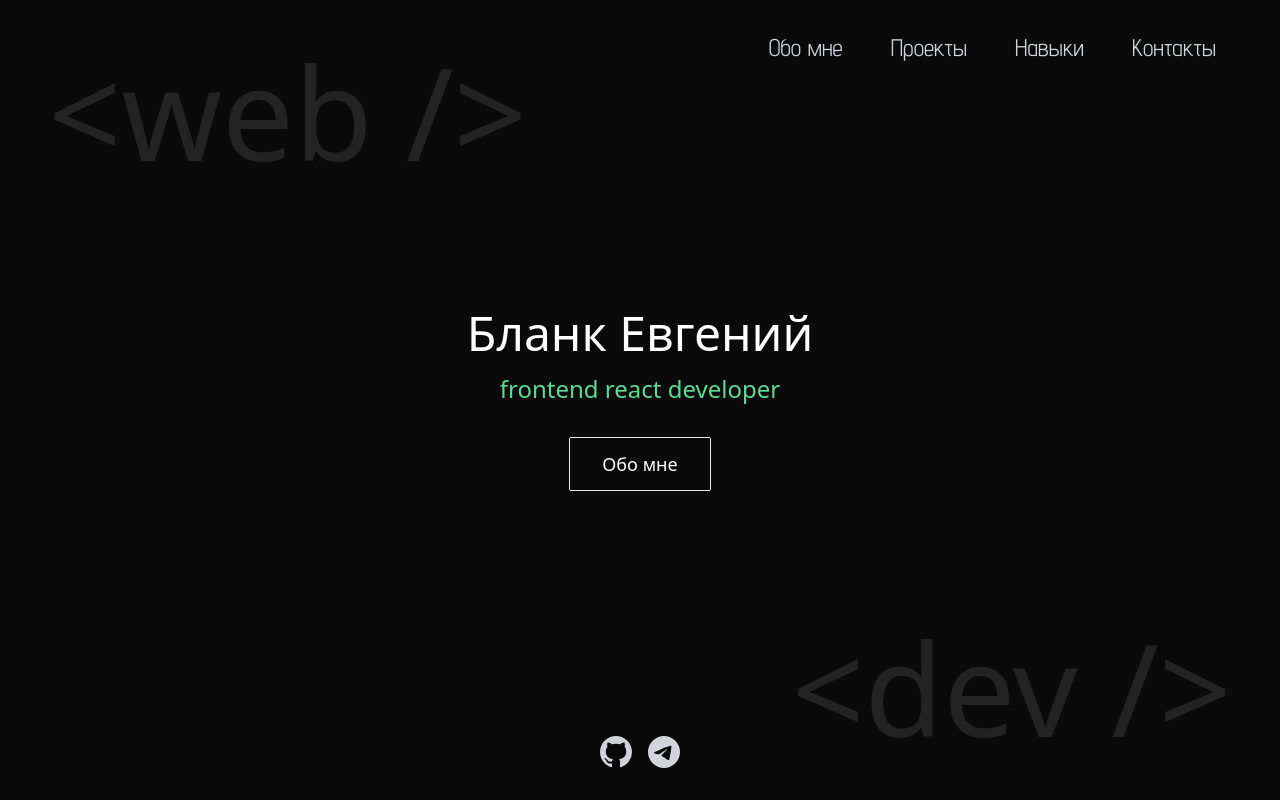
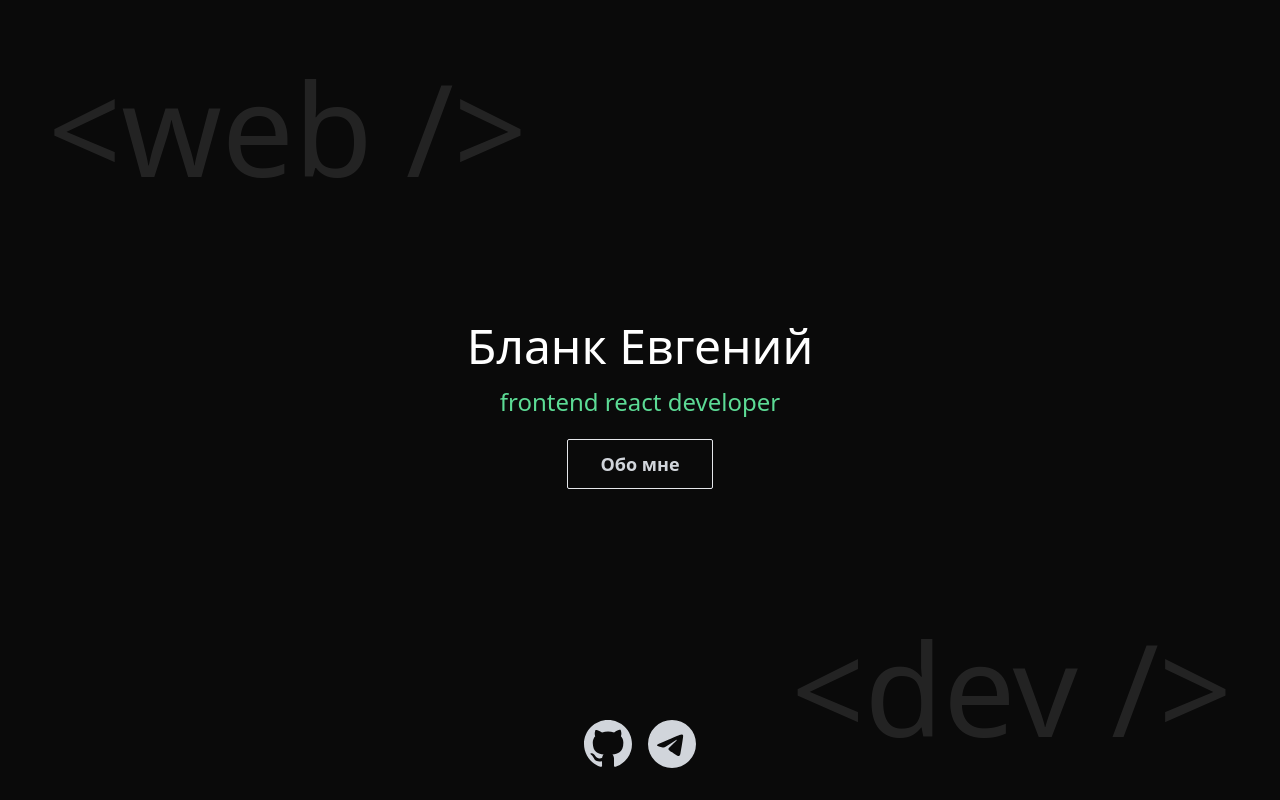
Before and after one commit to blank-evgeniy/portfolio, a React (Vite) app: page / in a window 1280 px wide. Built offline with nearby package versions, Linux system fonts and the light colour scheme; the HTML template or start-up script is replaced by a standard one.

Commit message:
Updated header: it is now fixed

```diff
--- a/src/components/Header/Header.tsx
+++ b/src/components/Header/Header.tsx
@@ -1,10 +1,24 @@
 import { useState } from 'react';
 import Link from '../ui/Link';
 import { CloseIcon, MenuIcon } from '../img/Icons';
+import { motion } from 'framer-motion';
 
 const MobileMenuStyles = {
-    open: 'absolute left-0 top-0 z-10 flex h-screen w-screen flex-col gap-4 bg-secondary p-8 transition-transform duration-500 ease-out sm:hidden translate-x-0',
-    close: 'absolute left-0 top-0 z-10 flex h-screen w-screen flex-col gap-4 bg-secondary p-8 transition-transform duration-500 ease-out sm:hidden translate-x-full',
+    open: 'absolute left-0 top-0 z-30 flex h-screen w-screen flex-col gap-4 bg-secondary p-8 transition-transform duration-500 ease-out sm:hidden translate-x-0',
+    close: 'absolute left-0 top-0 z-30 flex h-screen w-screen flex-col gap-4 bg-secondary p-8 transition-transform duration-500 ease-out sm:hidden translate-x-full',
+};
+
+const headerAnimations = {
+    hidden: {
+        y: -100,
+    },
+    visible: {
+        y: 0,
+        transition: {
+            delay: 0.2,
+            ease: 'easeIn',
+        },
+    },
 };
 
 const Header = () => {
@@ -15,32 +29,45 @@ const Header = () => {
     };
 
     return (
-        <header className="bg-inherit font-main text-2xl text-white">
+        <header className="fixed z-30 w-screen bg-main font-main text-2xl text-white shadow-xl">
             <nav className="mx-auto max-w-[1360px] px-4">
-                <div className="hidden justify-end gap-12 py-8 pr-12 align-middle sm:flex">
-                    <Link>Обо мне</Link>
-                    <Link>Проекты</Link>
-                    <Link>Навыки</Link>
-                    <Link>Контакты</Link>
-                </div>
+                <motion.div
+                    variants={headerAnimations}
+                    initial="hidden"
+                    animate="visible"
+                    className="hidden justify-end gap-12 py-6 pr-12 align-middle sm:flex"
+                >
+                    <Link href="#about">Обо мне</Link>
+                    <Link href="#projects">Проекты</Link>
+                    <Link href="#skills">Навыки</Link>
+                    <Link href="#contacts">Контакты</Link>
+                </motion.div>
                 <div
                     className={
                         isOpen ? MobileMenuStyles.open : MobileMenuStyles.close
                     }
                 >
-                    <Link onClick={handleOpen}>Обо мне</Link>
-                    <Link onClick={handleOpen}>Проекты</Link>
-                    <Link onClick={handleOpen}>Навыки</Link>
-                    <Link onClick={handleOpen}>Контакты</Link>
+                    <Link href="#about" onClick={handleOpen}>
+                        Обо мне
+                    </Link>
+                    <Link href="#projects" onClick={handleOpen}>
+                        Проекты
+                    </Link>
+                    <Link href="#skills" onClick={handleOpen}>
+                        Навыки
+                    </Link>
+                    <Link href="#contacts" onClick={handleOpen}>
+                        Контакты
+                    </Link>
                     <button
-                        className="absolute right-8 top-8 z-20 block sm:hidden"
+                        className="fixed right-8 top-8 z-30 block sm:hidden"
                         onClick={handleOpen}
                     >
                         <CloseIcon />
                     </button>
                 </div>
                 <button
-                    className="absolute right-8 top-8 block sm:hidden"
+                    className="fixed right-8 top-8 z-20 block rounded-md bg-accent p-1 text-black shadow-lg sm:hidden"
                     onClick={handleOpen}
                 >
                     <MenuIcon />
--- a/src/components/Hero/Hero.tsx
+++ b/src/components/Hero/Hero.tsx
@@ -1,7 +1,5 @@
 import { GithubIcon, TelegramIcon } from '../img/Icons';
-import { MotionButton } from '../ui/Button';
-import Header from '../Header/Header';
-import Link from '../ui/Link';
+import Link, { MotionLink } from '../ui/Link';
 import { motion } from 'framer-motion';
 
 const heroAnimation = {
@@ -29,7 +27,6 @@ const linksAnimation = {
 const Hero = () => {
     return (
         <div className="relative min-h-screen overflow-hidden bg-main">
-            <Header />
             <section className="text-white">
                 <motion.div
                     initial="hidden"
@@ -50,9 +47,14 @@ const Hero = () => {
                     >
                         frontend react developer
                     </motion.h1>
-                    <MotionButton variants={heroAnimation} custom={3}>
+                    <MotionLink
+                        variants={heroAnimation}
+                        custom={3}
+                        variant="button"
+                        href="#about"
+                    >
                         Обо мне
-                    </MotionButton>
+                    </MotionLink>
                 </motion.div>
                 <motion.div
                     variants={linksAnimation}
@@ -61,17 +63,17 @@ const Hero = () => {
                     className="absolute bottom-8 left-[50%] flex translate-x-[-50%] gap-4"
                 >
                     <Link href="" variant="accent">
-                        <GithubIcon />
+                        <GithubIcon size={48} />
                     </Link>
                     <Link href="" variant="accent">
-                        <TelegramIcon />
+                        <TelegramIcon size={48} />
                     </Link>
                 </motion.div>
 
-                <div className="pointer-events-none absolute left-12 top-12 select-none text-nowrap text-9xl opacity-10">
+                <div className="pointer-events-none absolute left-12 top-16 select-none text-nowrap text-8xl opacity-10 sm:text-9xl">
                     {'<web />'}
                 </div>
-                <div className="pointer-events-none absolute bottom-12 right-12 select-none text-nowrap text-9xl opacity-10">
+                <div className="pointer-events-none absolute bottom-12 right-12 select-none text-nowrap text-8xl opacity-10 sm:text-9xl">
                     {'<dev />'}
                 </div>
             </section>
```
